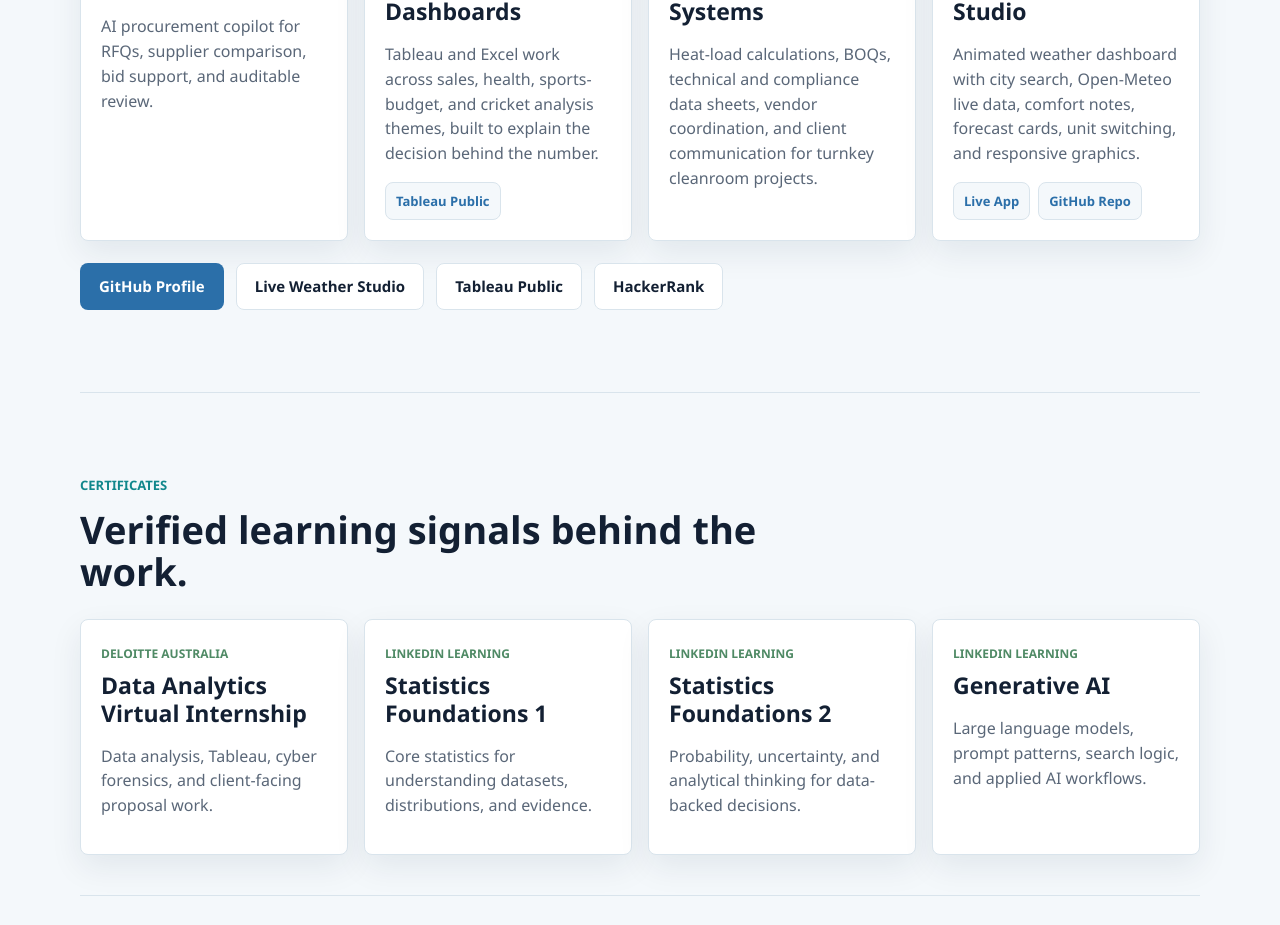
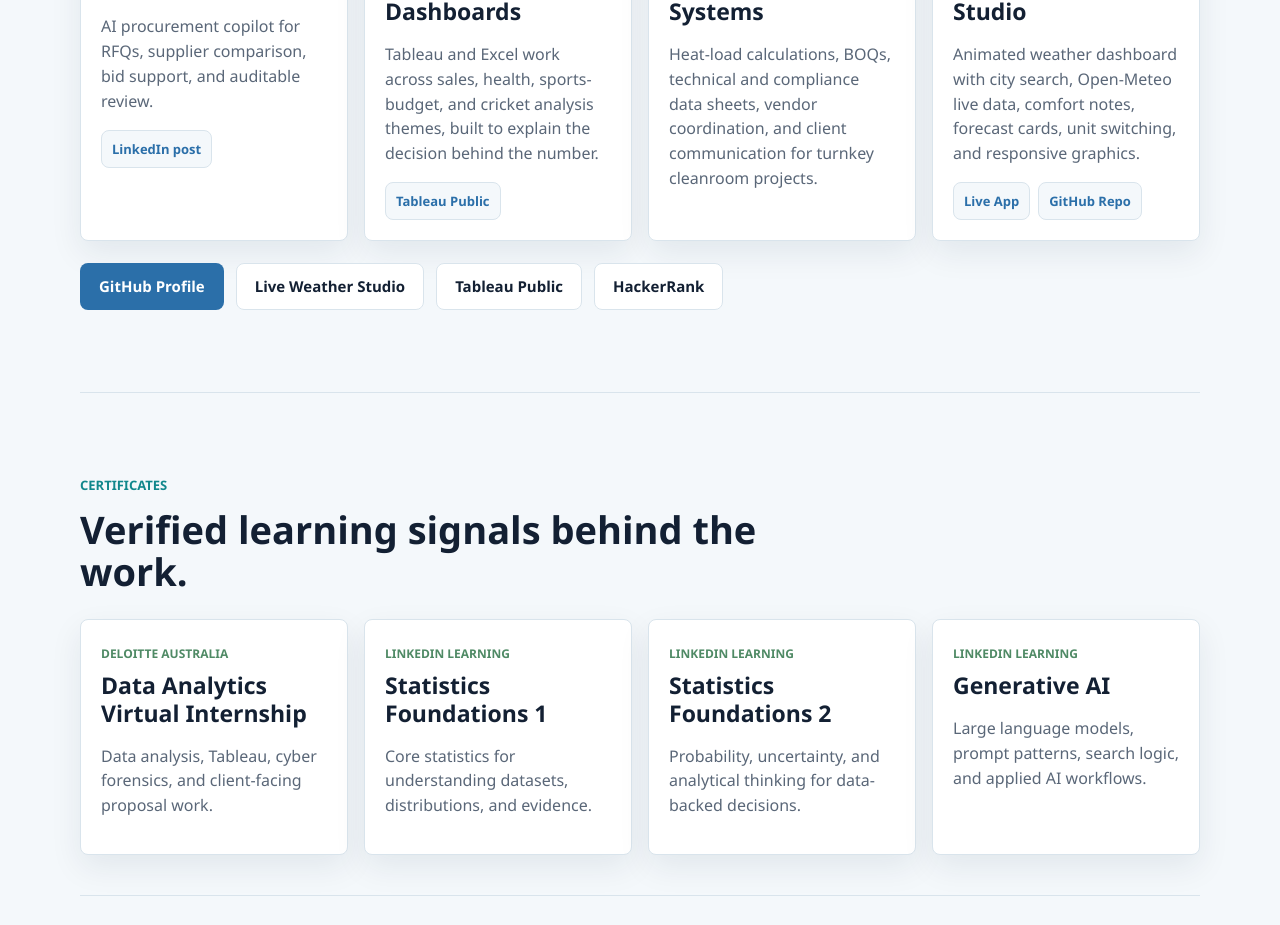
Before and after one commit to surabh-data/surabh-data.github.io, a plain HTML site: page index.html in a window 1280 px wide. Shown: the part 1740-2665 px from the top of the page. Drawn offline with Linux system fonts and the light colour scheme.

Commit message:
Link ProcureGo LinkedIn post on work card

```diff
--- a/index.html
+++ b/index.html
@@ -118,6 +118,11 @@
             <p class="project-kicker">AI + Procurement</p>
             <h3>ProcureGo</h3>
             <p>AI procurement copilot for RFQs, supplier comparison, bid support, and auditable review.</p>
+            <div class="card-actions">
+              <a href="https://www.linkedin.com/posts/surabh-csu_week-3-completed-at-weston-ideation-lab-at-share-7473812387595460608-u2B2/" target="_blank" rel="noopener noreferrer">
+                LinkedIn post
+              </a>
+            </div>
           </article>
 
           <article class="work-card reveal">
```
